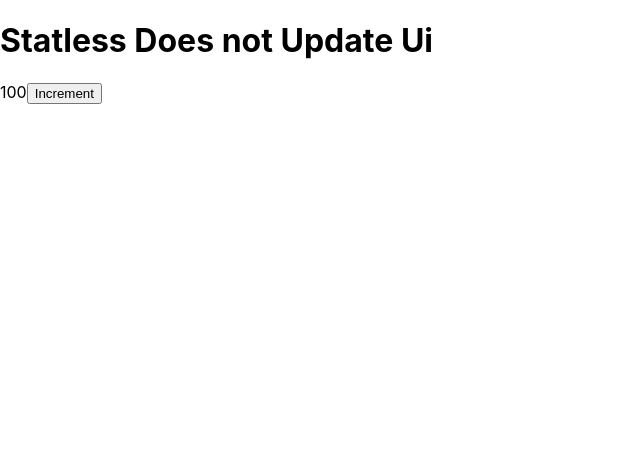
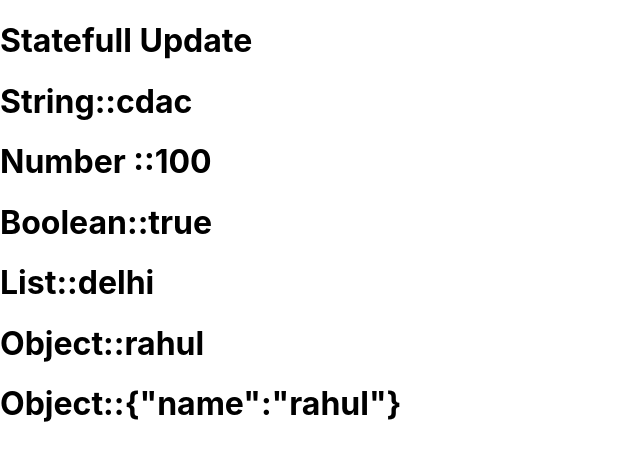
Before and after one commit to Ninad-Bandiwadekar/React, a React (Create React App) app in the folder firstapp/: page / in a window 1280 px wide. Shown: the top 460 px of the page, without its empty margins (0-640 px from the left). Built offline with nearby package versions, Linux system fonts and the light colour scheme.

Commit message:
state full variable

```diff
--- a/firstapp/src/App.js
+++ b/firstapp/src/App.js
@@ -4,7 +4,12 @@
 
 function App() {
   //Stateless member
- let counter=100;
+ let [counter]=useState(100);
+
+ let[name]=useState("cdac");
+ let[list]=useState("delhi")
+ let[std1]=useState({name:"rahul"});
+ let[active]=useState(true);
 
  let increment=()=>{
    counter+=1;
@@ -14,9 +19,13 @@
 
   return (
     <div>
-      <h1 className="bg-dark text-light p-3">Statless Does not Update Ui</h1>
-       {counter}
-       <input type="button" value="Increment" onClick={increment}/>
+      <h1 className="bg-dark text-light p-3">Statefull Update</h1>
+       <h1>String::{name}</h1>
+       <h1>Number ::{counter}</h1>
+       <h1>Boolean::{active+""}</h1>
+       <h1>List::{list}</h1>
+       <h1>Object::{std1.name}</h1>
+       <h1>Object::{JSON.stringify(std1)}</h1>
     </div>
   );
 }
```
